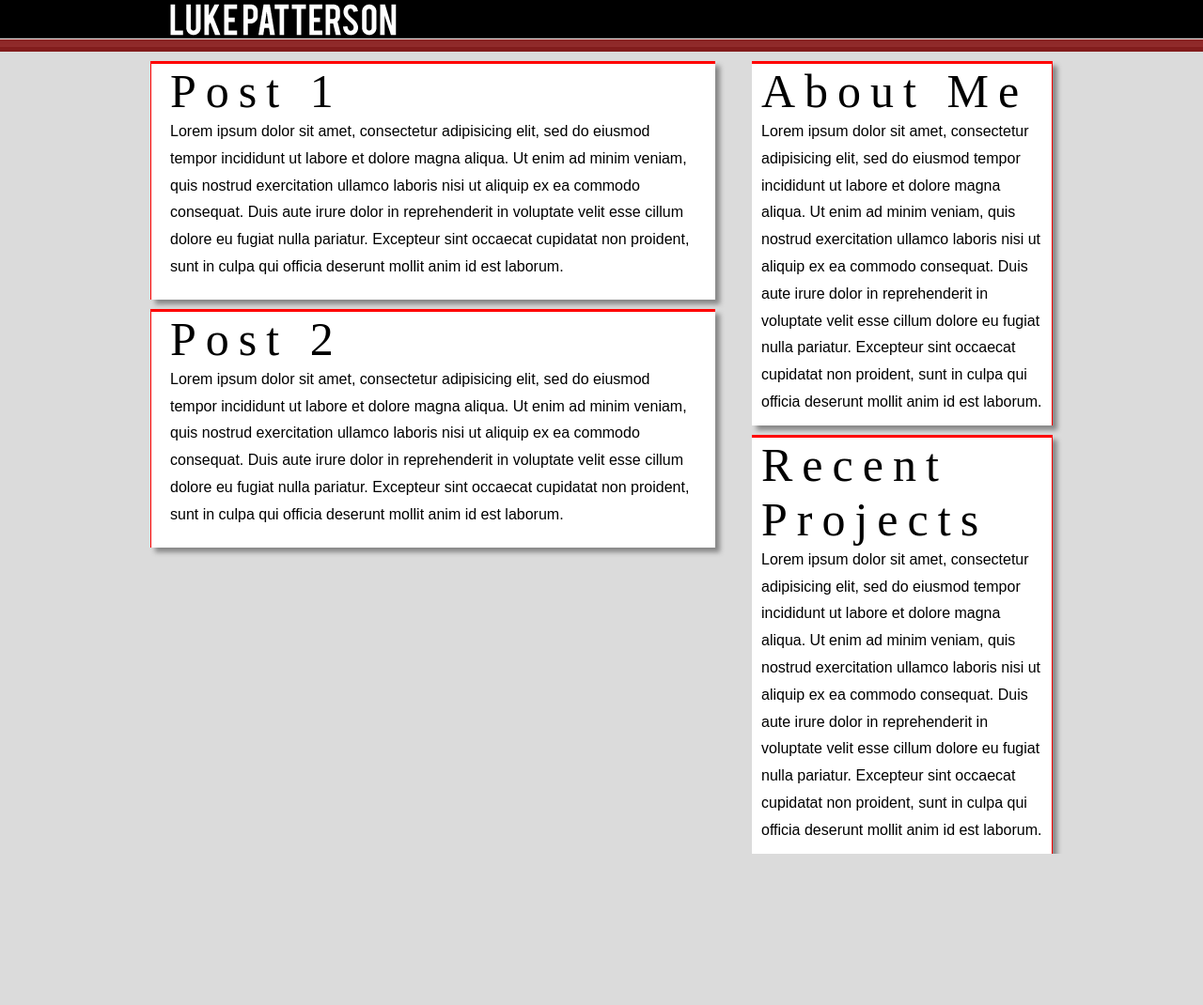
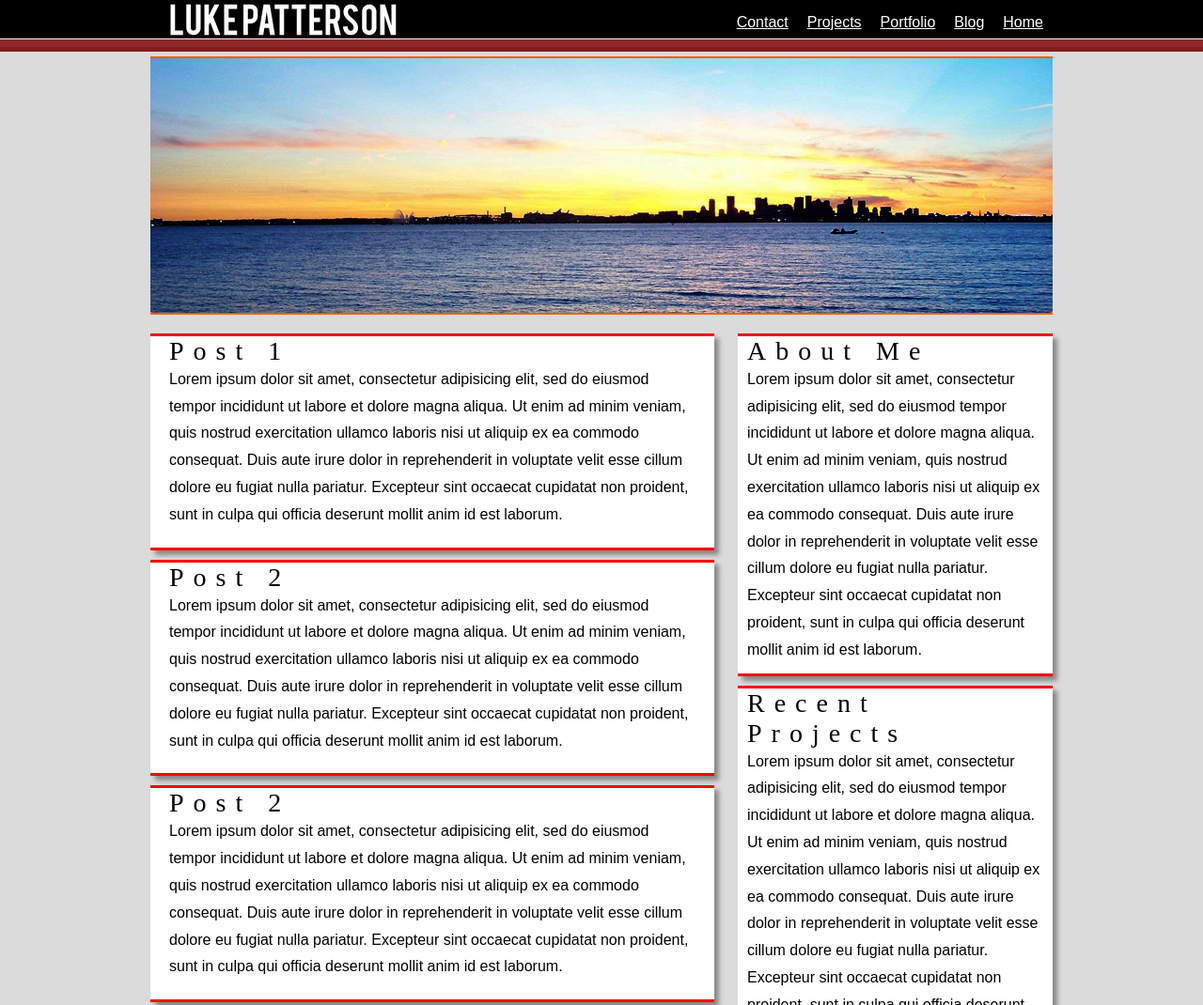
Before and after one commit to LukePatterson/Luke-Dev, a plain HTML site: page index.html in a window 1280 px wide. Shown: the top 1070 px of the page at 94% size. Before the commit the page ends 909 px from the top, so only its background shows below. Drawn offline with Linux system fonts and the light colour scheme.

Commit message:
More styling and updating

```diff
--- a/index.html
+++ b/index.html
@@ -7,12 +7,30 @@
     <body>
 <header>
   <div id="wrapper960">
+
+<div id="logo">
   	<img src="img/logo.png" alt="">
+</div>
+		<div id="mainmenu">
+			<ul>
+				<li><a href="#">Home</a></li>
+				<li><a href="#">Blog</a></li>
+				<li><a href="#">Portfolio</a></li>
+				<li><a href="#">Projects</a></li>
+				<li><a href="#">Contact</a></li>
+			</ul>
+		</div>
+
   </div>
 </header>
 
 	<div id="wrapper960">
 
+	<div id="hero">
+
+	<img src="img/hero.png">
+
+	</div>
 
 				<aside>
 
@@ -45,6 +63,12 @@
 
 	</article>
 
+	<article>
+			<h2>Post 2</h2>
+		<p>Lorem ipsum dolor sit amet, consectetur adipisicing elit, sed do eiusmod tempor incididunt ut labore et dolore magna aliqua. Ut enim ad minim veniam, quis nostrud exercitation ullamco laboris nisi ut aliquip ex ea commodo consequat. Duis aute irure dolor in reprehenderit in voluptate velit esse cillum dolore eu fugiat nulla pariatur. Excepteur sint occaecat cupidatat non proident, sunt in culpa qui officia deserunt mollit anim id est laborum.</p>
+
+
+	</article>
 
 
 
--- a/style/style.css
+++ b/style/style.css
@@ -27,8 +27,7 @@
 
 h2 {
 		color: #000;
-
-        font: 50px 'BazarMedium';
+        font: 28px 'BazarMedium';
         letter-spacing: 10px
 }
 
@@ -56,7 +55,7 @@ header{
 
 article {
 	background-color: #fff;
-			border-left: 1px solid red;
+	border-bottom: 3px solid red;
 	border-top: 3px solid red;
 	box-shadow: 5px 5px 5px #888;
 	display: block;
@@ -70,17 +69,36 @@ header{
 aside {
 
 	float: right;
-	margin-top: -10px;
-	width: 320px;
+	margin-top: -px;
+	width: 335px;
 }
+
 
 
 #aboutme , #recentproject {
 		background-color: #fff;
 			border-top: 3px solid red;
-			border-right: 1px solid red;
+			border-bottom:3px solid red;
 			box-shadow: 5px 5px 5px #888;
 			margin-top: 10px;
 			padding: 10px;
 			padding-top: 0;
 }
+
+#hero {
+	margin-top: 5px;
+}
+
+#logo {
+	float: left;
+}
+
+#mainmenu ul li {
+	display: inline;
+	float: right;;
+	padding: 10px;
+}
+
+#mainmenu ul li a {
+	color: #fff;
+}
```
Also changed, not shown: img/hero.png (added). Lines whose indentation alone changed are shown as unchanged.
